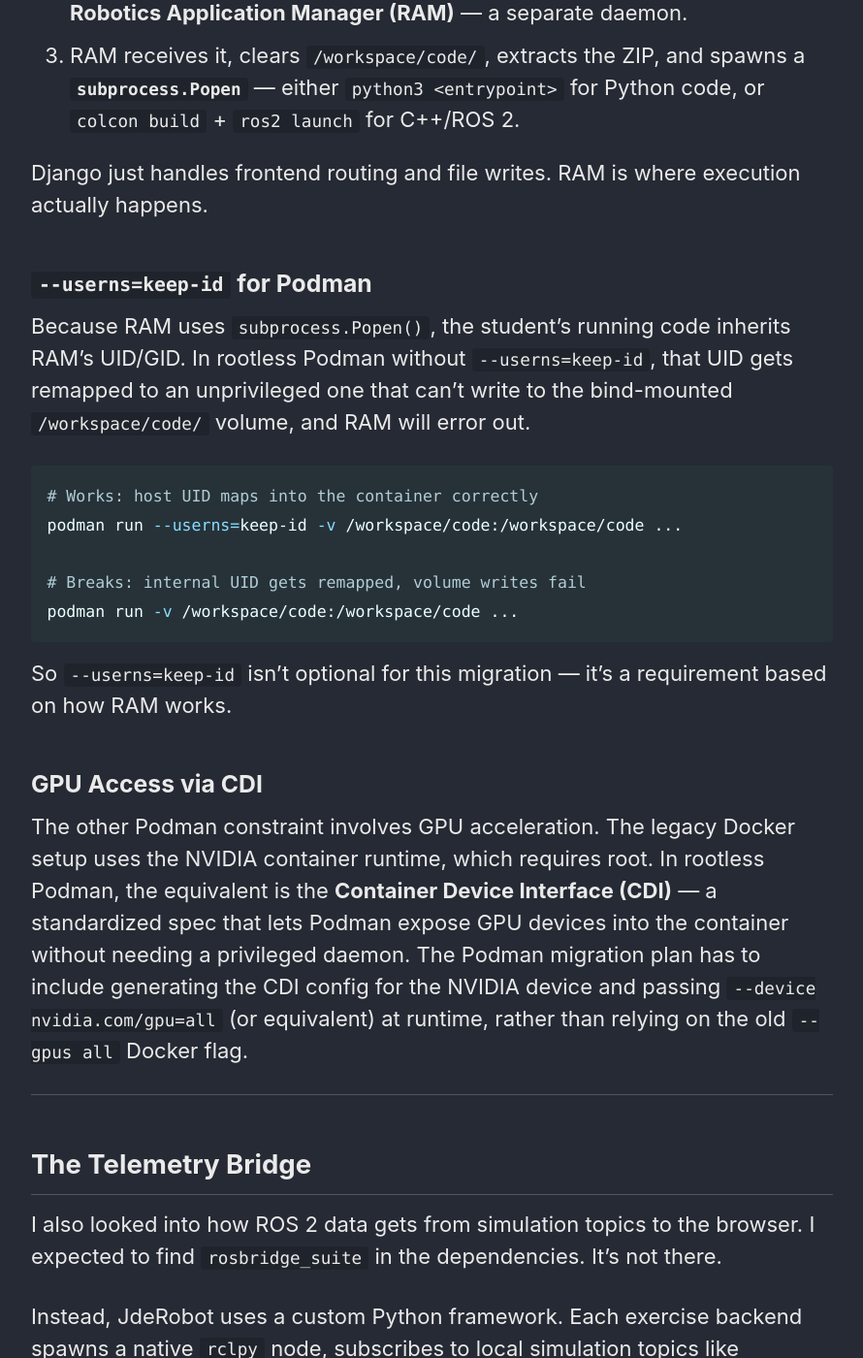
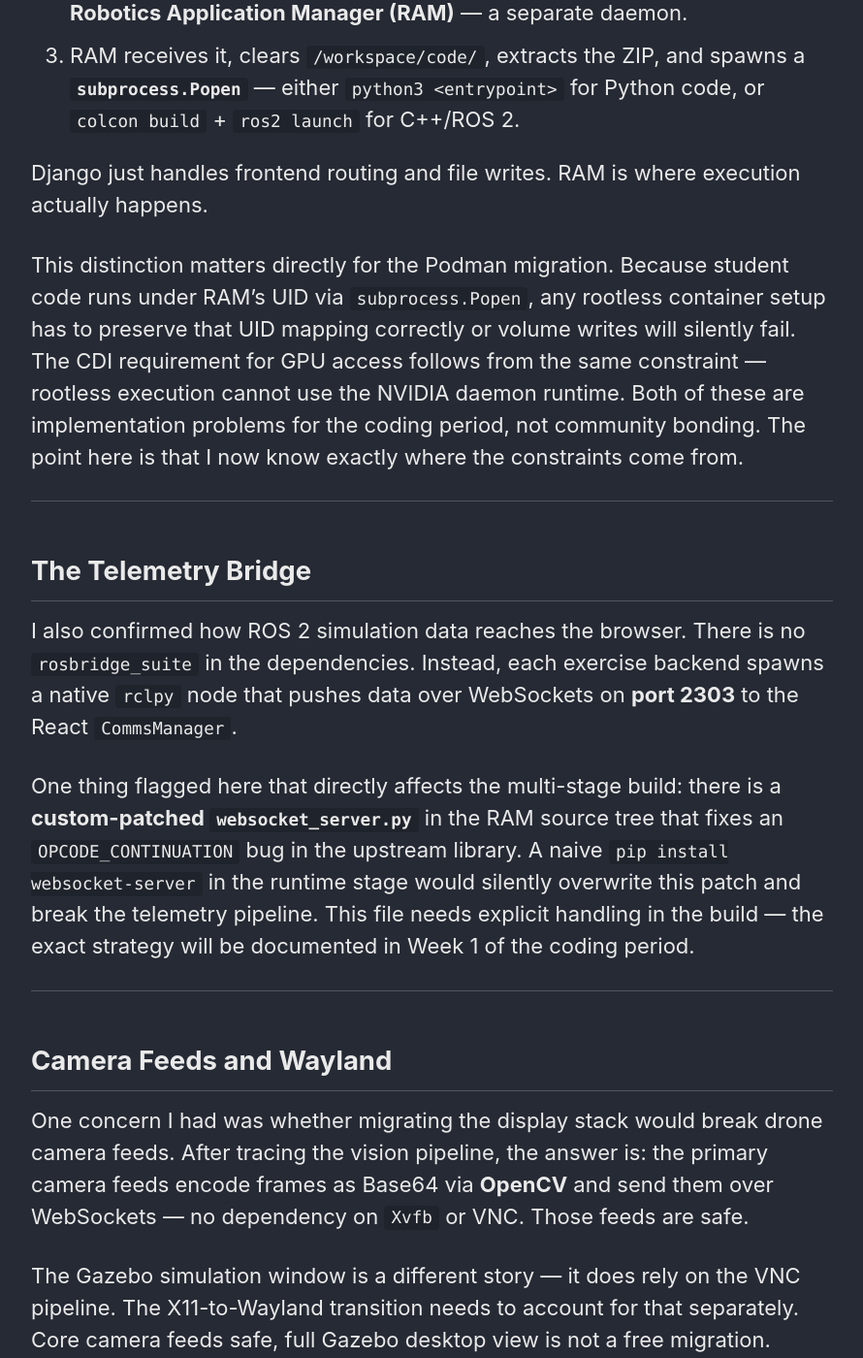
Before and after one commit to TheRoboticsClub/gsoc2026-Kartik_Jangid, a Jekyll site: the page built from docs/_posts/2026-05-19-community-bonding-weeks-1-and-2.md, in a window 1280 px wide and 1400 px high, scrolled down 10365 px. Shown: the whole window at 97% size, without its empty margins (290-1180 px from the left). Built offline with Jekyll 4.4.1, drawn with Linux system fonts in a browser that asks for light colours; cached includes are drawn as plain includes; some of the changed text lies outside the part shown.

Commit message:
edit: trim community bonding post to ~7-8 min read
- Collapse --userns=keep-id and GPU/CDI subsections into one short paragraph
- Shorten Telemetry Bridge to two paragraphs (no numbered flow, no COPY strategy detail)
- Shorten Camera Feeds and Wayland to two paragraphs (drop HAL.py numbered list)
- Trim What's Next to two sentences (remove task bullet list)
- Update two Week 2 checklist items to match trimmed section wording

Co-Authored-By: Claude Sonnet 4.6 <noreply@anthropic.com>

````diff
--- a/docs/_posts/2026-05-19-community-bonding-weeks-1-and-2.md
+++ b/docs/_posts/2026-05-19-community-bonding-weeks-1-and-2.md
@@ -183,50 +183,39 @@ The actual flow is:
 
 Django just handles frontend routing and file writes. RAM is where execution actually happens.
 
-### `--userns=keep-id` for Podman
-
-Because RAM uses `subprocess.Popen()`, the student's running code inherits RAM's UID/GID. In rootless Podman without `--userns=keep-id`, that UID gets remapped to an unprivileged one that can't write to the bind-mounted `/workspace/code/` volume, and RAM will error out.
-
-```bash
-# Works: host UID maps into the container correctly
-podman run --userns=keep-id -v /workspace/code:/workspace/code ...
-
-# Breaks: internal UID gets remapped, volume writes fail
-podman run -v /workspace/code:/workspace/code ...
-```
-
-So `--userns=keep-id` isn't optional for this migration — it's a requirement based on how RAM works.
-
-### GPU Access via CDI
-
-The other Podman constraint involves GPU acceleration. The legacy Docker setup uses the NVIDIA container runtime, which requires root. In rootless Podman, the equivalent is the **Container Device Interface (CDI)** — a standardized spec that lets Podman expose GPU devices into the container without needing a privileged daemon. The Podman migration plan has to include generating the CDI config for the NVIDIA device and passing `--device nvidia.com/gpu=all` (or equivalent) at runtime, rather than relying on the old `--gpus all` Docker flag.
+This distinction matters directly for the Podman migration. Because student code runs under RAM's UID via `subprocess.Popen`, any rootless container setup has to preserve that UID mapping correctly or volume writes will silently fail. The CDI requirement for GPU access follows from the same constraint — rootless execution cannot use the NVIDIA daemon runtime. Both of these are implementation problems for the coding period, not community bonding. The point here is that I now know exactly where the constraints come from.
 
 ---
 
 ## The Telemetry Bridge
 
-I also looked into how ROS 2 data gets from simulation topics to the browser. I expected to find `rosbridge_suite` in the dependencies. It's not there.
+I also confirmed how ROS 2 simulation data reaches the browser.
+There is no `rosbridge_suite` in the dependencies. Instead, each
+exercise backend spawns a native `rclpy` node that pushes data
+over WebSockets on **port 2303** to the React `CommsManager`.
 
-Instead, JdeRobot uses a custom Python framework. Each exercise backend spawns a native `rclpy` node, subscribes to local simulation topics like `/webgui/user_map`, and pushes the data over WebSockets on **port 2303** to the React `CommsManager`.
-
-One finding from this trace has a direct impact on how the multi-stage Dockerfile must be written. There is a **custom-patched `websocket_server.py`** sitting in the RAM source tree. It fixes an `OPCODE_CONTINUATION` bug in the upstream websocket-server Python library. In a naive multi-stage build, the runtime stage would run `pip install websocket-server` and silently overwrite this patch with the unmodified upstream version. The telemetry pipeline would break with no obvious error. The fix is to explicitly `COPY --from=builder` this specific file into the runtime stage after the `pip install` layer runs — ordering matters here.
+One thing flagged here that directly affects the multi-stage build:
+there is a **custom-patched `websocket_server.py`** in the RAM source
+tree that fixes an `OPCODE_CONTINUATION` bug in the upstream library.
+A naive `pip install websocket-server` in the runtime stage would
+silently overwrite this patch and break the telemetry pipeline.
+This file needs explicit handling in the build — the exact strategy
+will be documented in Week 1 of the coding period.
 
 ---
 
 ## Camera Feeds and Wayland
 
-One thing I was uncertain about was whether migrating from X11/TurboVNC to Wayland would break the drone camera feeds. After tracing through the vision pipeline, the answer is: it depends on which part of the frontend you're talking about.
+One concern I had was whether migrating the display stack would
+break drone camera feeds. After tracing the vision pipeline, the
+answer is: the primary camera feeds encode frames as Base64 via
+**OpenCV** and send them over WebSockets — no dependency on `Xvfb`
+or VNC. Those feeds are safe.
 
-The primary drone camera feeds work like this:
-
-1. `HAL.py` subscribes to `sensor_msgs/Image` topics like `/drone0/frontal_cam/image_raw`.
-2. The Python GUI thread grabs the numpy arrays, encodes them as JPEG via **OpenCV**, and converts them to a Base64 JSON payload.
-3. That payload goes to port **2303** (the CommsManager).
-4. The React frontend puts the Base64 string directly into an `<img>` tag.
-
-That chain has no dependency on the virtual display stack — no `Xvfb`, no VNC. So for those feeds specifically, the Wayland migration doesn't change anything.
-
-However, the official architecture diagram shows a different story for the Gazebo simulator itself: the web frontend includes **VNC viewers** (`Visores VNC`) that connect directly to the Gazebo simulation window. That part of the platform does rely on the VNC pipeline, and any X11-to-Wayland transition will need to account for it. The core camera feeds are safe; the full Gazebo desktop view is not.
+The Gazebo simulation window is a different story — it does rely
+on the VNC pipeline. The X11-to-Wayland transition needs to
+account for that separately. Core camera feeds safe, full Gazebo
+desktop view is not a free migration.
 
 ---
 
@@ -248,25 +237,21 @@ However, the official architecture diagram shows a different story for the Gazeb
 - [x] Confirmed live filesystem waste via `du -sh` inside running container
 - [x] Traced execution pipeline: Django → RAM → `subprocess.Popen`
 - [x] Confirmed `--userns=keep-id` is required for rootless Podman
-- [x] Found custom-patched `websocket_server.py` — documented preservation strategy for multi-stage build
-- [x] Confirmed camera feeds bypass X11 — Wayland migration will not break them
+- [x] Found custom-patched `websocket_server.py` — flagged as risk for multi-stage build
+- [x] Confirmed primary camera feeds bypass X11 — Gazebo VNC pipeline requires separate handling
 - [x] Ran `dive --ci` image efficiency analysis — flagged disabled `highestWastedBytes` rule
 
 ---
 
 ## What's Next
 
-Week 1 of the coding period starts tomorrow. The baseline is fully documented — every layer has a measured size, every expensive component has a measured build time, and the live filesystem waste is confirmed. The work now shifts from measuring to fixing.
+Week 1 of the coding period starts tomorrow. The baseline is fully
+documented — every layer has a measured size, every expensive
+component has a measured build time, and the live filesystem waste
+is confirmed.
 
-The immediate tasks are:
-
-- Draft the multi-stage `Dockerfile.dependencies_humble` — separating the builder stage (OMPL compilation, Aerostack2 colcon build, IndustrialRobots colcon build) from the runtime stage (install trees only)
-- Implement the `COPY --from=builder` instructions to carry only compiled `install/` directories across stage boundaries
-- Write the `entrypoint.sh` dynamic `AMENT_PREFIX_PATH` injection to replace the current `.bashrc` approach
-- Fix the ghost layer pattern in `Dockerfile.humble` by collapsing the RoboticsInfrastructure clone and all `mv` operations into a single `RUN` instruction
-- Preserve the patched `websocket_server.py` explicitly in the runtime stage after `pip install`
-
-The before-baseline is locked. Every optimization will be measured against these exact numbers.
+The before-baseline is locked. Every optimization will be measured
+against these exact numbers.
 
 ---
 
````
